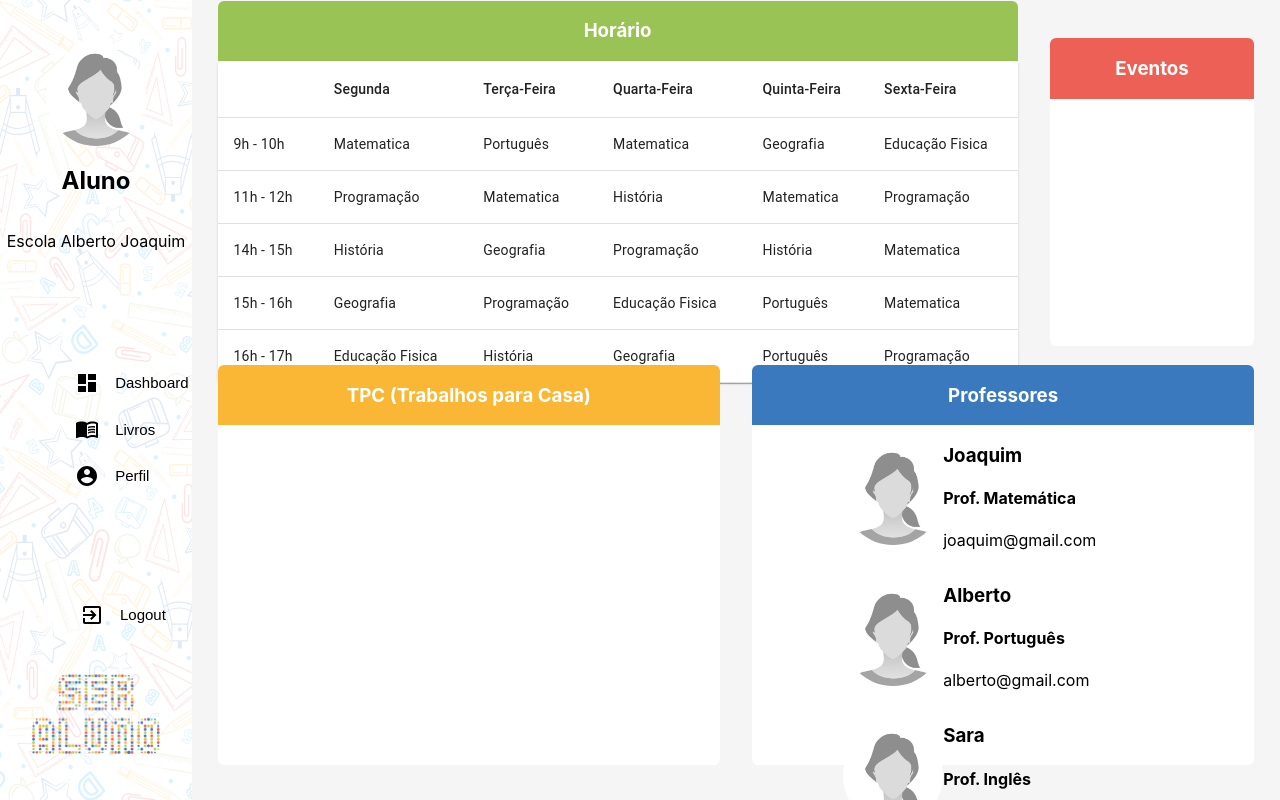
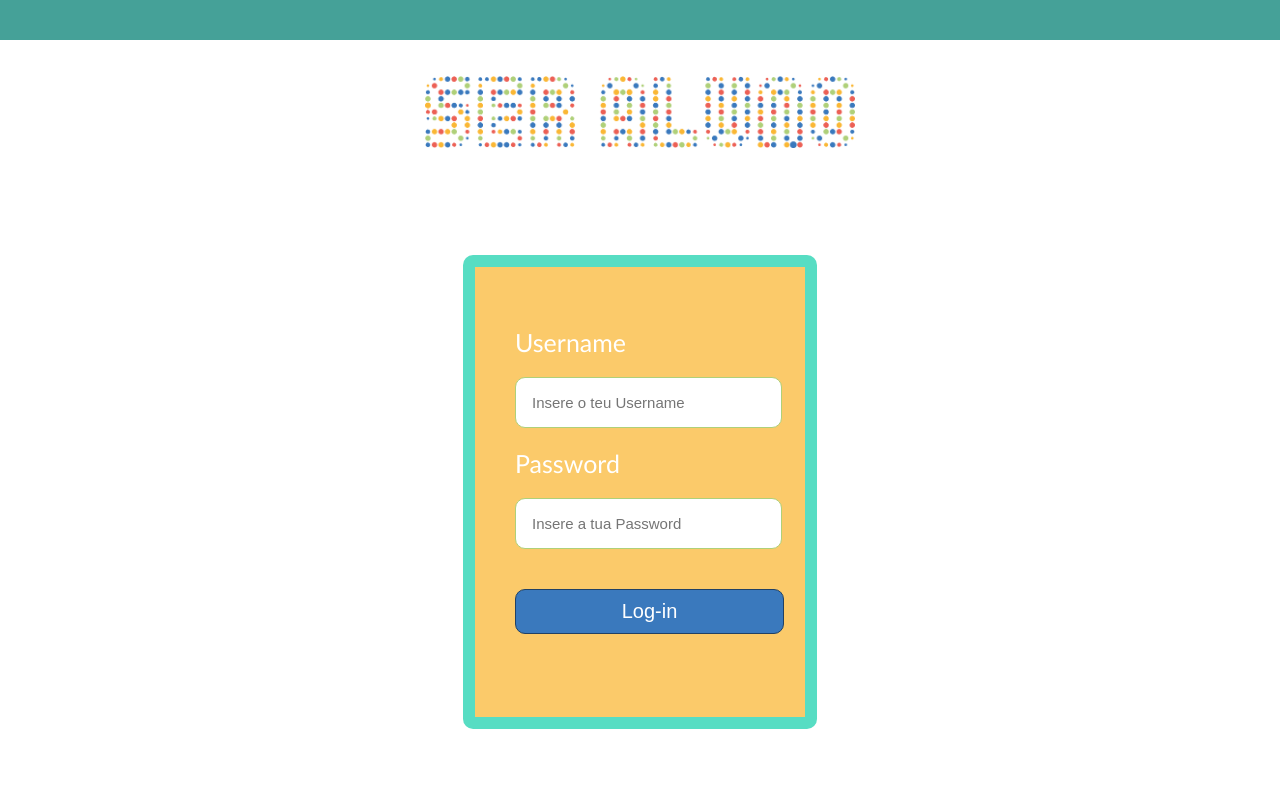
Before and after one commit to Ritipu/Ser-Aluno, a React (Create React App) app in the folder FrontEnd/: page / in a window 1280 px wide. Both pictures are taken after a click on the button "LOGIN". Built offline with nearby package versions, Linux system fonts and the light colour scheme; no server answers.

Commit message:
chore: falta o token
chore: falta o token

```diff
--- a/FrontEnd/package.json
+++ b/FrontEnd/package.json
@@ -14,7 +14,8 @@
     "react-icons": "^4.2.0",
     "react-pdf": "^5.3.1",
     "react-scripts": "4.0.3",
-    "web-vitals": "^1.1.2"
+    "web-vitals": "^1.1.2",
+    "yup": "^0.32.9"
   },
   "scripts": {
     "start": "react-scripts start",
--- a/FrontEnd/src/App.js
+++ b/FrontEnd/src/App.js
@@ -1,35 +1,40 @@
 import React from 'react';
 import './App.css';
-import Plataforma from './pages/plataforma'
+import Plataforma from './pages/plataforma';
 import ImageSlider from './components/Slider/imageSlider';
 import { SliderData } from './components/Slider/sliderData';
+import LoginPage from './pages/loginPage';
 
 export default class App extends React.Component {
 	constructor(props) {
 		super(props)
 		this.state = {
-			isLoggedIn: false,
-			token: ''
+			isLoggedIn: 0,
 		}
 		this.acessPlatform = this.acessPlatform.bind(this)
+		this.loginPage = this.loginPage.bind(this)
 	}
 
 	acessPlatform() {
-		this.setState({ isLoggedIn: true })
+		this.setState({ isLoggedIn: 1 })
+	}
+
+	loginPage() {
+		this.setState({ isLoggedIn: 2 })
 	}
 
 	logout() {
-		this.setState({ isLoggedIn: false })
+		this.setState({ isLoggedIn: 0 })
 	}
 
 	render() {
-		if (this.state.isLoggedIn === false) {
+		if (this.state.isLoggedIn === 0) {
 			return (
 				<div>
 					<div className="navbar">
 						<img className="navbar-logo" src="/logo.png" height="40px" alt="Ser Aluno" />
 						<div className="navbar-btn">
-							<button className="auth-login" onClick={this.acessPlatform}>Login</button>
+							<button className="auth-login" onClick={this.loginPage}>Login</button>
 							<button className="auth-gov" onClick={this.acessPlatform}>
 								<img src="https://www.autenticacao.gov.pt/o/autenticacao-gov-theme/images/logo/logo-ag.svg"
 									alt="Logo Autenticação Gov" />
@@ -41,7 +46,7 @@ export default class App extends React.Component {
 						<ImageSlider slides={SliderData} />
 					</div>
 					<div className="footer">
-						<img src="/logos/portoEditora.png" height="60px" alt="Porto Editora"/>
+						<img src="/logos/portoEditora.png" height="60px" alt="Porto Editora" />
 						<img src="/logos/agaKhan.png" height="60px" alt="AgaKhan" />
 						<img src="/logos/Logo_Portugal_2020.png" height="60px" alt="Portugal 2020" />
 						<img src="/logos/logo_segurancaSocial.png" height="60px" alt="Segurançã Social" />
@@ -50,10 +55,16 @@ export default class App extends React.Component {
 					</div>
 				</div>
 			);
-		} else {
+		} else if (this.state.isLoggedIn === 1) {
 			return (
 				<div>
 					<Plataforma logout={() => this.logout()} />
+				</div>
+			)
+		} else if (this.state.isLoggedIn === 2) {
+			return (
+				<div>
+					<LoginPage acessPlatform={() => this.acessPlatform()} />
 				</div>
 			)
 		}
--- /dev/null
+++ b/FrontEnd/src/components/login/LoginForm.css
@@ -0,0 +1,90 @@
+.formulario {
+  width: 250px;
+  display: flex;
+  border: 12px solid rgba(64, 224, 208, 0.876) ;
+  padding: 40px;
+  border-width: 20%;
+  background-color: #fab835bc;
+  height: 60%;
+  border-radius: 10px;
+}
+
+label,
+input {
+  display:block;
+
+}
+
+label {
+  margin-top: 20px;
+  margin-bottom: 10px;;
+  height: 40px;
+  font-size: 25px;
+  font-family:'Trebuchet MS', 'Lucida Sans Unicode', 'Lucida Grande', 'Lucida Sans', Arial, sans-serif;
+  color:white;
+}
+
+input {
+  padding: 16px;
+  border: 1px solid #AFD079;
+  font-size: 15px;
+  width:100%;
+  border-radius: 10px;
+
+}
+
+input::selection{
+  border-color: #FAB735;
+}
+
+input.error {
+  border-color: #ec6055;
+}
+
+input-feedback {
+  color: rgb(235, 54, 54);
+  margin-top: 5px;
+  font-size: 14px;
+
+
+}
+
+.submeter {
+  padding: 10px 50px;
+  background-color: #3a79bd;
+  color: white;
+  border: 1px solid #214164;
+  transition: ease-in-out background-color 250ms, ease-in-out color 250ms;
+  font-size: 20px;
+  justify-content: center;
+  margin-top: 40px;
+  border-radius: 10px;
+  width: 115.5%;
+  height: 12%;
+}
+
+.submeter:hover {
+  cursor: pointer;
+  background-color: #AFD079;
+  color: white;
+  border: 1px solid #859c5f;
+  transform: scale(1.05);
+
+}
+
+.submeter:disabled{
+  background-color: #6b6463;
+  color: white;
+  opacity: 0.25;
+  transform: scale(0.95);
+  transition:1s all;
+}
+
+.submeter:disabled:hover{
+  background-color: #6b6463;
+  color: white;
+  opacity: 0.2;
+  transform: scale(0.95);
+  transition:1s all;
+
+}
--- /dev/null
+++ b/FrontEnd/src/components/login/LoginForm.js
@@ -0,0 +1,94 @@
+import React from "react";
+import { Formik } from "formik";
+import "./LoginForm.css";
+import * as Yup from "yup";
+
+
+const LoginForm = (props) => (
+	<Formik
+		initialValues={{ username: "", password: "" }}
+		onSubmit={(values, { setSubmitting }) => {
+			setTimeout(() => {
+				fetch('/api/auth', {
+					method: 'POST',
+					body: JSON.stringify(values) ,
+      		headers: { "Content-Type": "application/json" }
+				})
+
+				props.acessPlatform();
+				console.log("Logging in", values);
+				setSubmitting(false);
+
+			}, 1000);
+		}}
+		validationSchema={Yup.object().shape({
+			username:
+				Yup.string()
+					.required("Username obrigatório"),
+			password:
+				Yup.string()
+					.required("Password necessária")
+
+		})}
+	>
+
+		{props => {
+			const {
+				values,
+				touched,
+				errors,
+				isSubmitting,
+				handleChange,
+				handleBlur,
+				handleSubmit,
+			} = props;
+
+			return (
+
+				<div className="formulario">
+					<form onSubmit={handleSubmit}>
+
+						<label htmlFor="username">Username</label>
+						<input
+							id="username"
+							name="username"
+							type="text"
+							placeholder="Insere o teu Username"
+							value={values.username}
+							onChange={handleChange}
+							onBlur={handleBlur}
+							className={errors.username && touched.username && "error"}
+						/>
+						{errors.username && touched.username && (
+							<div className="input-feedback">{errors.username}</div>
+						)}
+
+						<label htmlFor="password">Password</label>
+						<input
+							id="password"
+							name="password"
+							type="password"
+							placeholder="Insere a tua Password"
+							value={values.password}
+							onChange={handleChange}
+							onBlur={handleBlur}
+							className={errors.password && touched.password && "error"}
+						/>
+						{errors.password && touched.password && (
+							<div className="input-feedback">{errors.password}</div>
+						)}
+
+						<button type="submit"
+							className="submeter"
+							disabled={isSubmitting} //desativa o botão quando o utilizador já está a tentar efetuar log in ?
+						>Log-in</button>
+
+					</form>
+				</div>
+
+			);
+		}}
+	</Formik>
+);
+
+export default LoginForm;
--- /dev/null
+++ b/FrontEnd/src/css/loginPage.css
@@ -0,0 +1,41 @@
+.logpag{
+  display: flex;
+  flex-direction: column;
+  width: 100vw;
+  height: 100vh;
+}
+
+.imagba{
+  display: flex;
+  flex-direction: row;
+  justify-content: center;
+  align-items: center;
+  background-color: #fff;
+
+  border-top: 40px solid #45a198;
+  width: 100%;
+  height: 18%;
+
+}
+
+.imaga{
+  height: 50%;
+}
+
+.container {
+  display: flex;
+  flex-direction: row;
+  justify-content: center;
+  align-items: center;
+  height: 82%;
+  z-index: 5;
+  height: 100%;
+
+}
+
+.fundo{
+  size: 50%;
+  height: 90vh;
+  width: 115vw;
+  z-index:1;
+}
--- /dev/null
+++ b/FrontEnd/src/pages/loginPage.jsx
@@ -0,0 +1,23 @@
+import React from "react";
+import LoginForm from "../components/login/LoginForm";
+import "../css/loginPage.css"
+
+export default class LoginPage extends React.Component {
+	constructor(props) {
+		super(props);
+	}
+
+	render() {
+		return (
+			<section className="logpag">
+				<div className="imagba">
+					<img src="/logo.png" className="imaga" />
+				</div>
+				<div className="container">
+					<LoginForm acessPlatform={this.props.acessPlatform}/>
+				</div>
+			</section>
+
+		)
+	}
+}
--- a/FrontEnd/src/pages/menu.jsx
+++ b/FrontEnd/src/pages/menu.jsx
@@ -7,13 +7,14 @@ export default class Menu extends React.Component {
 
 	componentDidMount() {
 		this.props.getAnoLetivo()
+		this.props.getAluno()
 	}
 	render() {
 		return (
 			<section className="colEsq">
 					<div className="aluno">
 						<Avatar src="/avatar.jpg" id="icon" alt="avatar" />
-						<h2>Aluno</h2>
+						<h2>{this.props.aluno}</h2>
 						<span>{this.props.anoLetivo}</span>
 						<p>Escola Alberto Joaquim</p>
 					</div>
--- a/FrontEnd/src/pages/plataforma.jsx
+++ b/FrontEnd/src/pages/plataforma.jsx
@@ -9,12 +9,22 @@ export default class Plataforma extends React.Component {
 	constructor(props) {
 		super(props)
 		this.state = {
+			token: '',
 			controlador: 0,
 			controladorLivros: "Home",
+			aluno: '',
 			anoLetivo: ""
 		}
 	}
 
+	componentDidMount() {
+		const token = localStorage.getItem('token')
+		if (token) {
+			this.setState({ token: token })
+		}
+
+		console.log('Token do State: ' + this.state.token)
+	}
 	dashboard() {
 		this.setState({ controlador: 0 });
 	}
@@ -24,10 +34,18 @@ export default class Plataforma extends React.Component {
 		this.setState({ controladorLivros: "Home" });
 	}
 
+	getAluno() {
+		fetch('/api/aluno', {
+			headers: {
+				authorization: 'Bearer ' + this.state.token
+			}
+		})
+			.then(res => res.json())
+			.then(user => console.log(user))
+	}
+
 	anoLetivo() {
-		fetch('/obtemAnoLetivo') // GET
-			.then(res => res.json())
-			.then(ano => this.setState({ anoLetivo: ano }));
+
 	}
 
 	perfil() {
@@ -47,6 +65,8 @@ export default class Plataforma extends React.Component {
 						perfil={() => this.perfil()}
 						anoLetivo={this.state.anoLetivo}
 						getAnoLetivo={() => this.anoLetivo()}
+						aluno={this.state.aluno}
+						getAluno={() => this.getAluno()}
 						logout={this.props.logout} />
 					<Dashboard />
 				</div>
@@ -61,6 +81,8 @@ export default class Plataforma extends React.Component {
 						perfil={() => this.perfil()}
 						anoLetivo={this.state.anoLetivo}
 						getAnoLetivo={() => this.anoLetivo()}
+						aluno={this.state.aluno}
+						getAluno={() => this.getAluno()}
 						logout={this.props.logout}
 					/>
 					<LivrosPage state={this.state.controladorLivros}
@@ -77,6 +99,8 @@ export default class Plataforma extends React.Component {
 						perfil={() => this.perfil()}
 						anoLetivo={this.state.anoLetivo}
 						getAnoLetivo={() => this.anoLetivo()}
+						aluno={this.state.aluno}
+						getAluno={() => this.getAluno()}
 						logout={this.props.logout}
 					/>
 					<Perfil />
```
Also changed, not shown: 1 other file (tests, documents, lock files or other folders).
